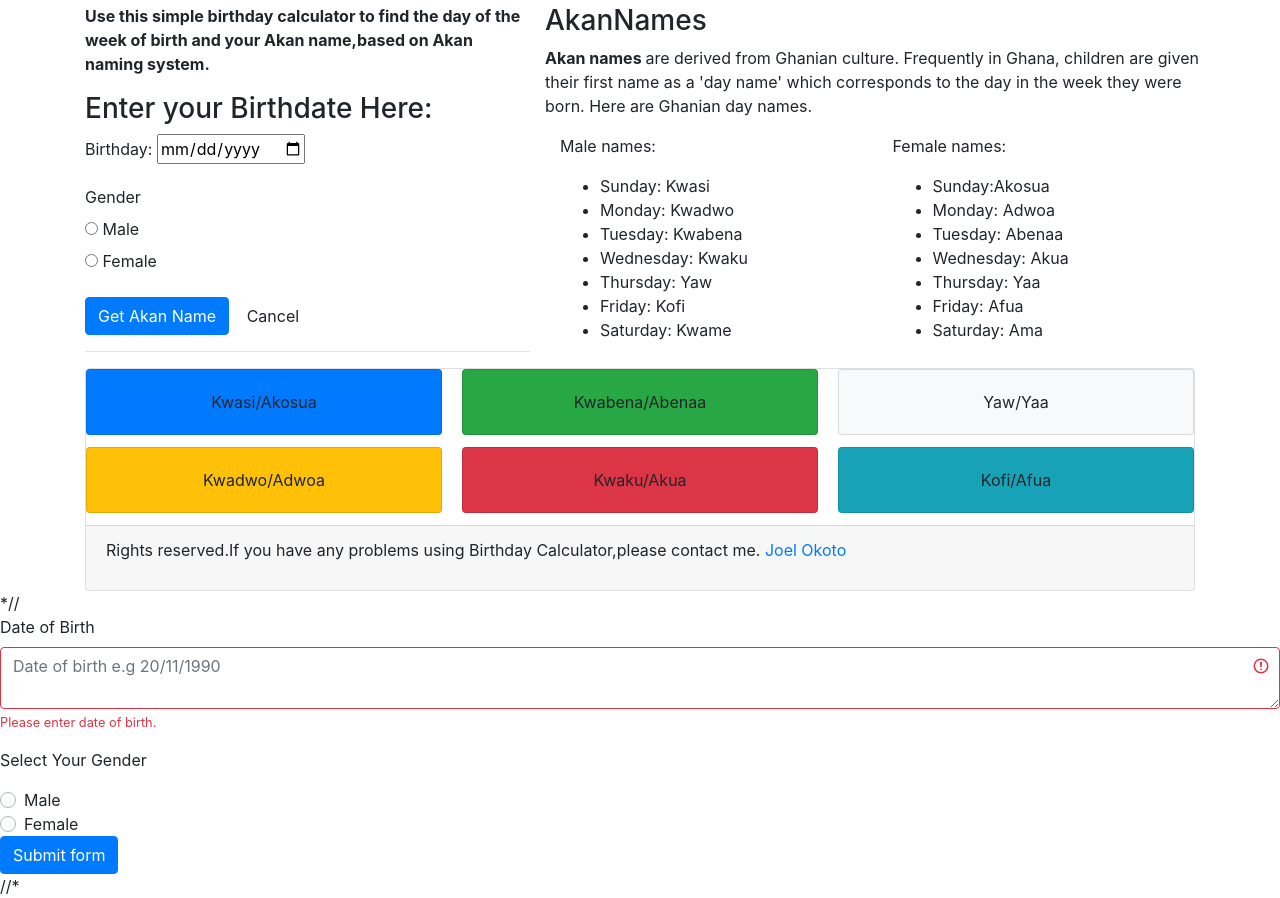
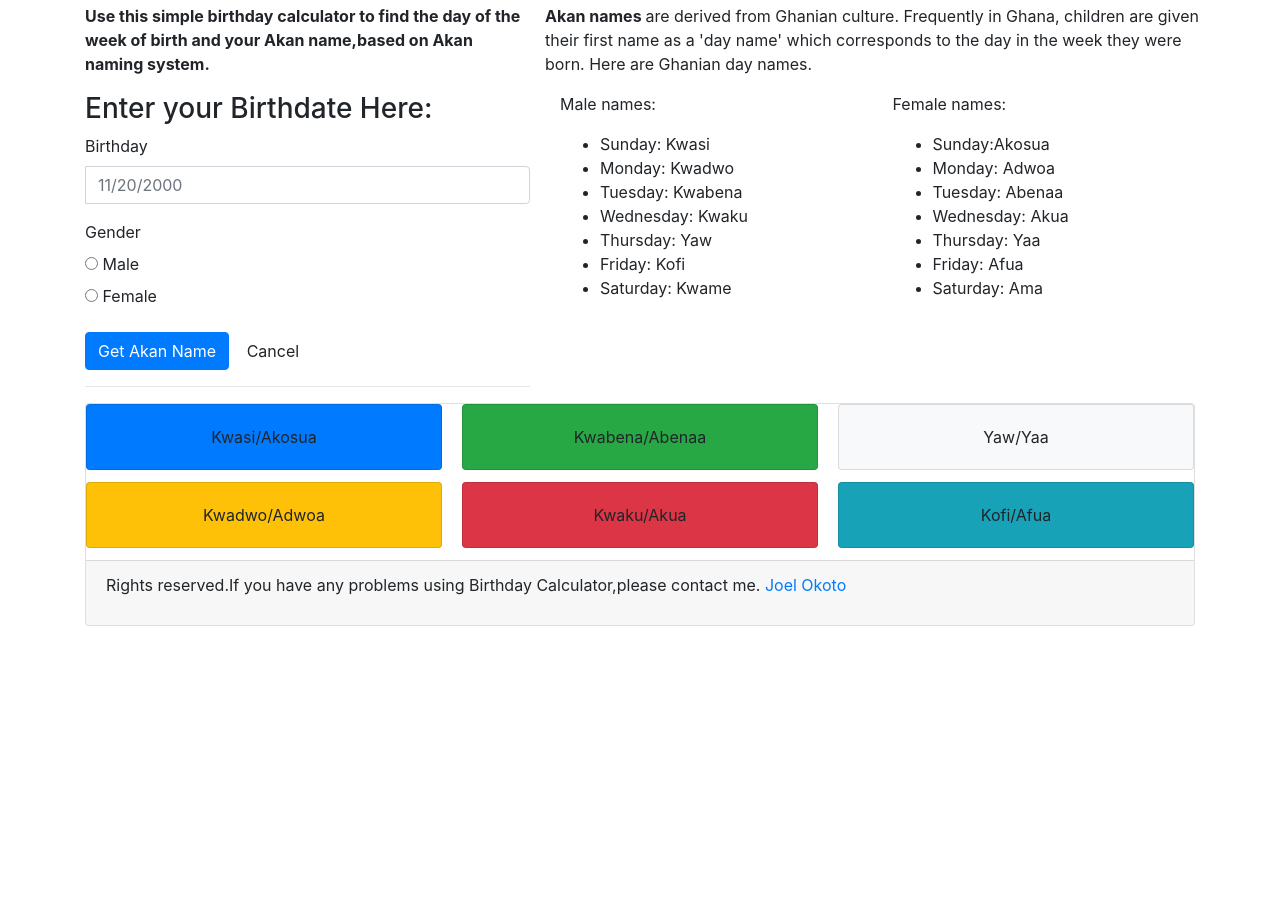
Before and after one commit to J-Okoto/Day-Calculator, a plain HTML site: page index.html in a window 1280 px wide. Shown: the part 466-1364 px from the top of the page. After the commit the page ends 1092 px from the top, so only its background shows below. Drawn offline with Linux system fonts and the light colour scheme.

Commit message:
Deleted heading three(h3)

```diff
--- a/index.html
+++ b/index.html
@@ -32,12 +32,16 @@
               <p> Use this simple birthday calculator to find the day of the week of birth and your Akan name,based on Akan naming system.</p>
                </strong>
                    <h3>Enter your Birthdate Here:</h3>
+<div class="add-stylist-form">
+          <form >
+            <div class="form-group mb15">
+  			              	<label class="label">Birthday</label>
+  			               	<div class="input-group mb15">
+  				                <span class="input-group-addon"><i class="fa fa-calendar"></i></span>
+  				                <input type="text" placeholder="11/20/2000" id="myBirthDate" class="form-control" autocomplete="off">
+  				             </div>
+  			            </div>
 
-          <form >
-              <div class="form-group mb15">
-                 <label class="birthday">Birthday:</label>
-                   <input type="date" id="birthday" name="birthday">
-              </div>
                    <div class="form-group mb15">
                			   <label class="label">Gender</label>
                			        <div class="rdio rdio-default fs11">
@@ -52,6 +56,7 @@
                			      <button type="submit" onclick="getAkanName(); return false;" class="btn btn-primary btn-xs">Get Akan Name</button>
                			          <button type="reset" onclick="clearAkanMessage(); return false;" class="btn btn-default btn-xs">Cancel</button>
           </form>
+</div>
 
 <hr>
 				  <div class="your-akan-name">
@@ -63,7 +68,6 @@
 
     <div class="main col-md-7">
         <div class="row">
-           <h3 class="akan-heading">Akan<span class="heading-name">Names</span></h3>
                   <strong> <p>Akan names </strong>are derived from Ghanian culture. Frequently in Ghana,    children are given their first name as a 'day name' which corresponds to the day in the week they were born. Here are Ghanian day names.</p>
           <div class="col-lg-6">
                 <p><class=" male"> Male names:</p>
@@ -144,25 +148,3 @@
     <script src="js/scripts.js"></script>
   </body>
 </html>
-
-*//
-<form>
-<div class="mb-3">
-  <label for="validationTextarea">Date of Birth</label>
-  <textarea class="form-control is-invalid" id="validationTextarea" placeholder="Date of birth e.g 20/11/1990" required></textarea>
-  <div class="invalid-feedback">
-    Please enter date of birth.
-  </div>
-</div>
-  <p>Select Your Gender</p>
-  <div class="custom-control custom-radio">
-    <input type="radio" id="customRadio1" name="customRadio" class="custom-control-input">
-    <label class="custom-control-label" for="customRadio1">Male</label>
-  </div>
-  <div class="custom-control custom-radio">
-    <input type="radio" id="customRadio2" name="customRadio" class="custom-control-input">
-    <label class="custom-control-label" for="customRadio2">Female</label>
-  </div>
-      <button class="btn btn-primary" type="submit">Submit form</button>
-</form>
-//*
```
